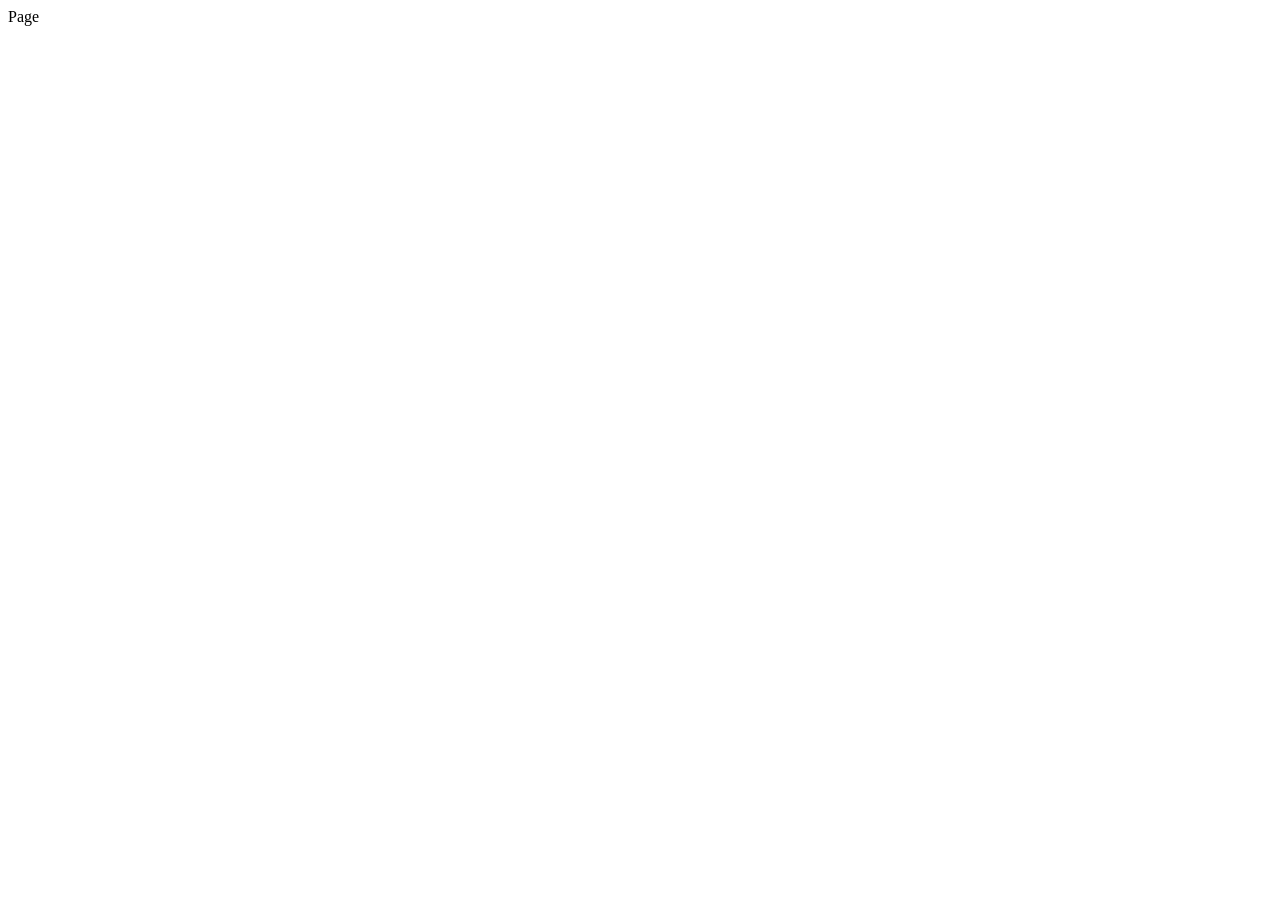
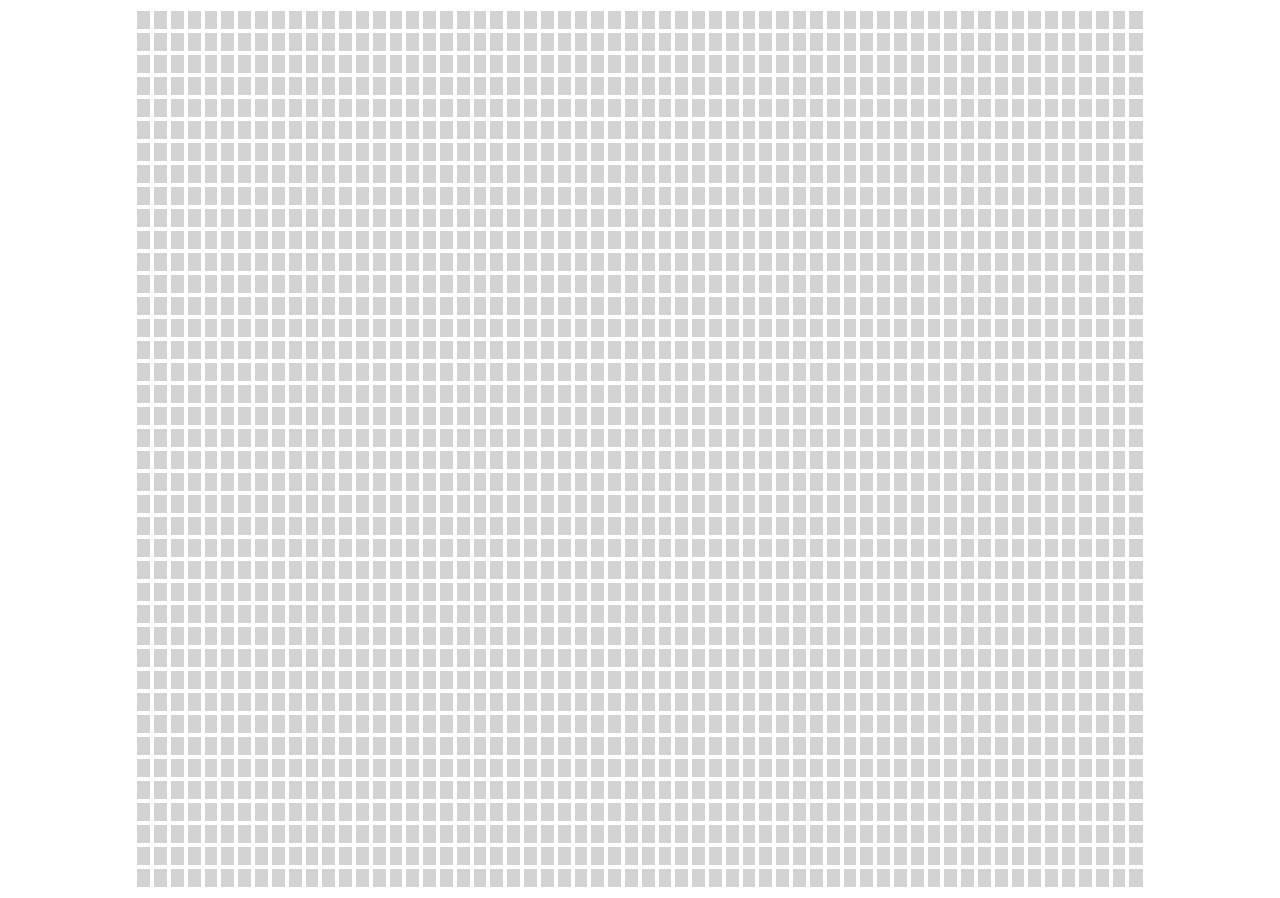
Before and after one commit to otson/Pathfinding-Algorithm-Visualizer, an Angular app in the folder frontend/searchalgorithmvisualizer/: page / in a window 1280 px wide. Before the commit the page ends 800 px from the top, so only its background shows below. Built offline with nearby package versions, Linux system fonts and the light colour scheme.

Commit message:
Add some style to cell grid

```diff
--- a/frontend/searchalgorithmvisualizer/src/app/app.component.html
+++ b/frontend/searchalgorithmvisualizer/src/app/app.component.html
@@ -1 +1,7 @@
-Page
+<table align="center" style="width:80%">
+  <tr *ngFor="let item of [].constructor(40); let i = index">
+    <td *ngFor="let item of [].constructor(60); let j = index">
+       <app-cell></app-cell>
+    </td>
+  </tr>
+</table>
--- a/frontend/searchalgorithmvisualizer/src/app/cell/cell.component.css
+++ b/frontend/searchalgorithmvisualizer/src/app/cell/cell.component.css
@@ -1,3 +1,9 @@
-.cell {
-  background-color: red;
+div {
+  background-color: lightgrey;
+  color: transparent;
+  user-select: none;
+  -moz-user-select: none;
+  -khtml-user-select: none;
+  -webkit-user-select: none;
+  -o-user-select: none;
 }
--- a/frontend/searchalgorithmvisualizer/src/app/cell/cell.component.html
+++ b/frontend/searchalgorithmvisualizer/src/app/cell/cell.component.html
@@ -1 +1 @@
-<div>1</div>
+<div>x</div>
```
